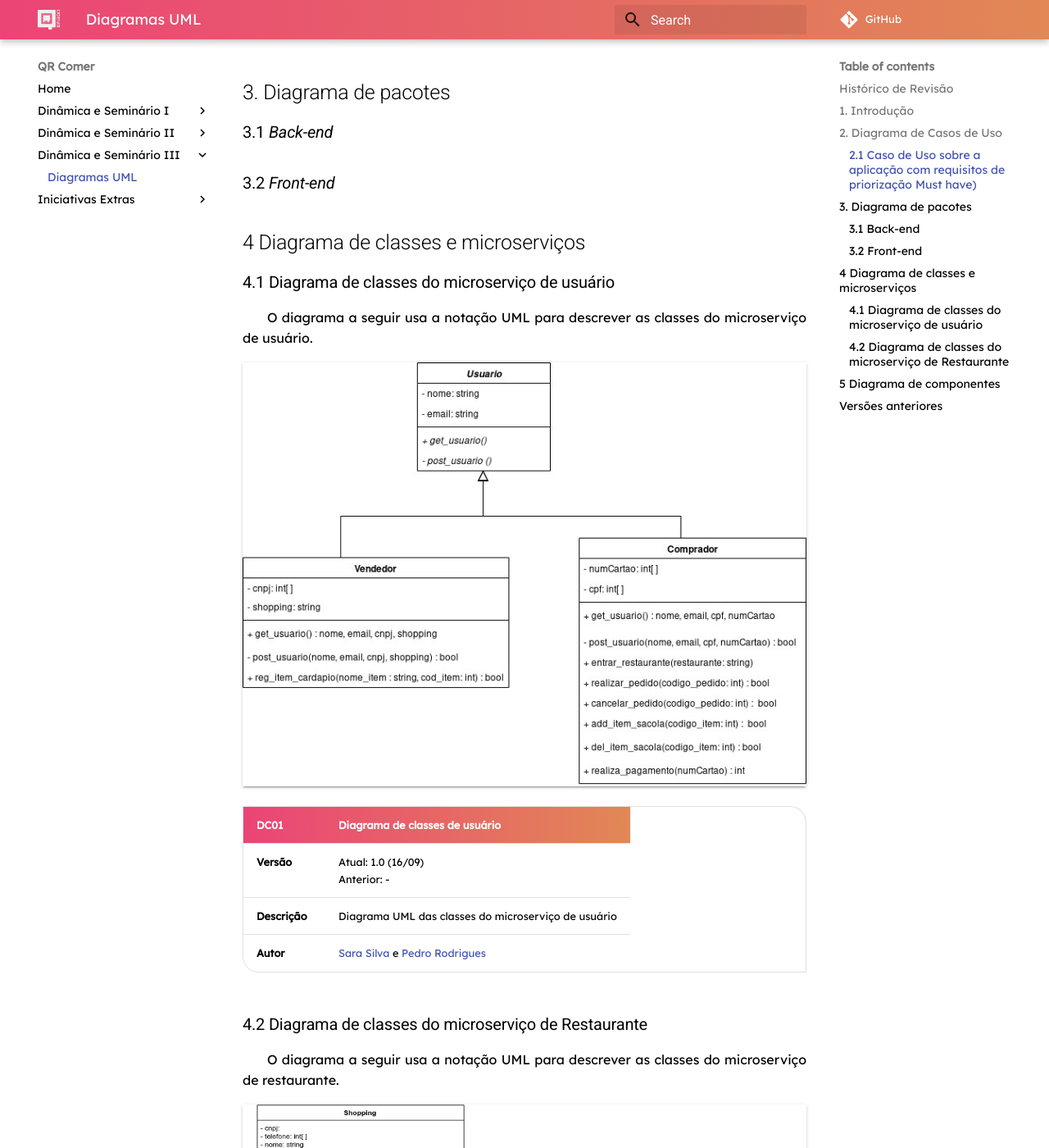
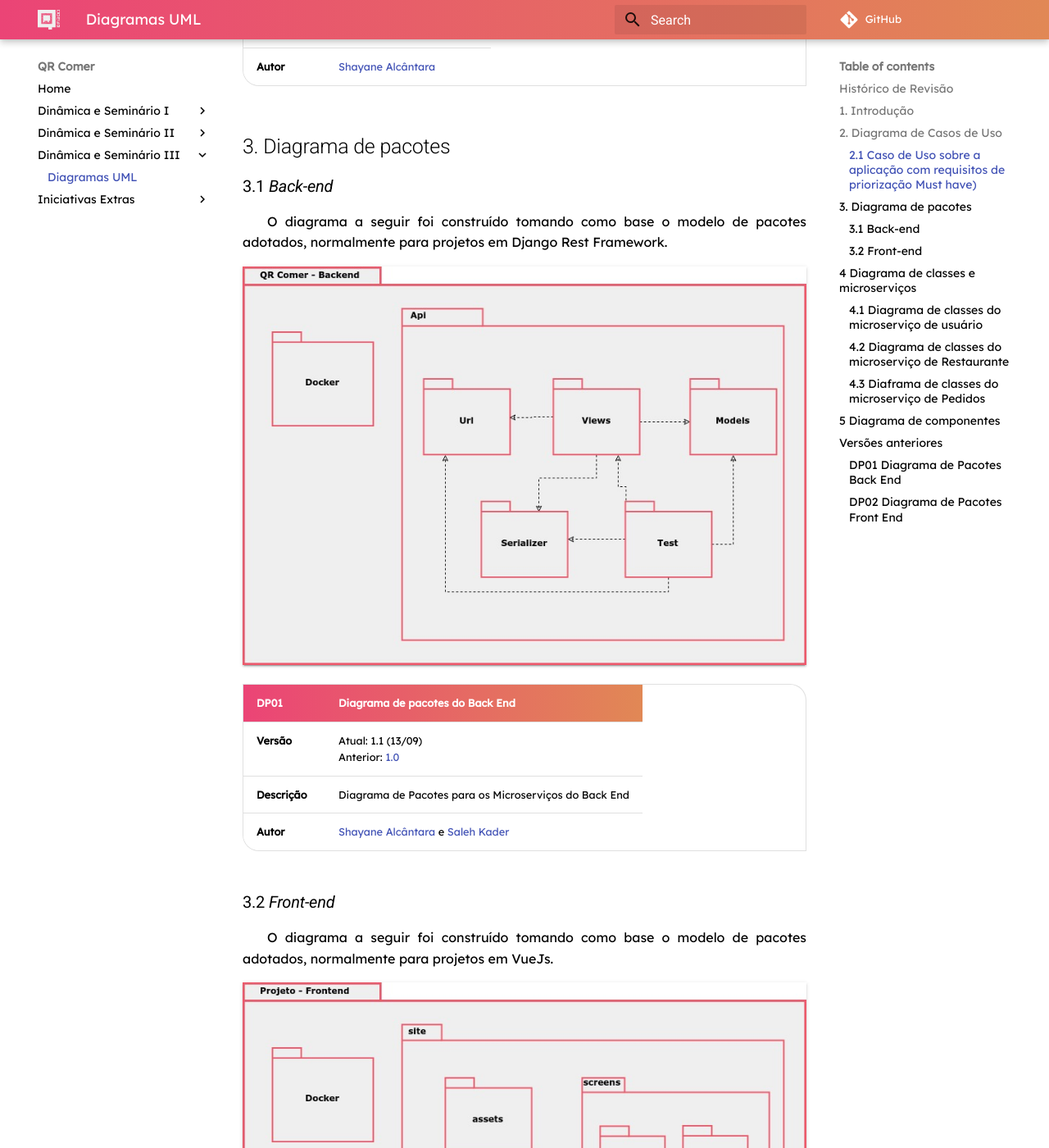
Before and after one commit to fga-desenho-2019-2/Wiki, an MkDocs documentation site: the page built from docs/seminario3/diagramas_uml.md, in a window 1280 px wide and 1400 px high, scrolled down 1310 px. Shown: the whole window at 82% size. Built offline with MkDocs 1.6.1 and Material for MkDocs 9.7.7, drawn with Linux system fonts in a browser that asks for light colours; some web fonts are replaced; comment, search, counter and statistics services are not loaded; old or Windows-style settings are respelled for this version of MkDocs; some of the changed text lies outside the part shown.

Commit message:
Add Package Diagrams and Order Class Diagram
Co-authored-by: Shayane Alcantara <shayaneliebe@gmail.com>
Co-authored-by: Matheus Blanco <msallesblanco@gmail.com>

```diff
--- a/docs/seminario3/diagramas_uml.md
+++ b/docs/seminario3/diagramas_uml.md
@@ -4,7 +4,9 @@
 |-|-|-|-|
 |12/09/2019|0.1|Criação do documento, e adição da estrutura e diagramas de pacote|[Shayane Alcântara](https://github.com/shayanealcantara)|
 |15/09/2019|0.2|Adição da 1ª versão do caso de uso sobre a aplicação|[Shayane Alcântara](https://github.com/shayanealcantara)|
-|16/09/2019|0.3|Adição da 1ª versão do diagrama de classe do microserviço de usuário |[Sara Silva](https://github.com/silvasara)|
+|15/09/2019|0.3|Adição da 1ª versão do diagrama de classe do microserviço de usuário |[Sara Silva](https://github.com/silvasara)|
+|15/09/2019|0.4|Adição do Diagrama de Pacotes do Front e do Back End e Adição do Diagrama de Classe de Pedidos|[Saleh Kader](https://github.com/devsalula)|
+
 
 ## 1. Introdução
 
@@ -29,9 +31,28 @@
 
 ### 3.1 _Back-end_
 
+O diagrama a seguir foi construído tomando como base o modelo de pacotes adotados, normalmente para projetos em Django Rest Framework.
+
+![diagrama-pacotes-back](../images/diagramas-uml/package_diagram_backend-v1_1.jpg)
+
+|**DP01** | **Diagrama de pacotes do Back End**  |
+|--|--|
+| **Versão**| Atual: 1.1 (13/09) <br> Anterior: [1.0](#dp01-diagrama-de-pacotes-back-end) |
+| **Descrição** | Diagrama de Pacotes para os Microserviços do Back End |
+|**Autor**| [Shayane Alcântara](https://github.com/shayanealcantara) e [Saleh Kader](https://github.com/devsalula)|
+
 
 ### 3.2 _Front-end_
 
+O diagrama a seguir foi construído tomando como base o modelo de pacotes adotados, normalmente para projetos em VueJs.
+
+![diagrama-pacotes-front](../images/diagramas-uml/package_diagram_front-v1_1.jpg)
+
+|**DP02** | **Diagrama de pacotes do Front End**  |
+|--|--|
+| **Versão**| Atual: 1.1 (13/09) <br> Anterior: [1.0](#dp02-diagrama-de-pacotes-front-end) |
+| **Descrição** | Diagrama de Pacotes para o Front End |
+|**Autor**| [Shayane Alcântara](https://github.com/shayanealcantara)|
 
 ## 4 Diagrama de classes e microserviços
 
@@ -59,6 +80,38 @@
 | **Descrição** | Diagrama UML das classes do microserviço de restaurante |
 |**Autor**| [Elias Bernardo](https://github.com/ebmm01) e [Leonardo Barreiros](https://github.com/leossb36)|
 
+### 4.3 Diaframa de classes do microserviço de Pedidos
+
+O diagrama a seguir usa a notação UML para descrever as classes do microserviço de restaurante.
+
+![classes-pedidos](../images/diagramas-uml/class_diagram_order_v1.jpg)
+
+|**DC03** | **Diagrama de classes de pedidos**  |
+|--|--|
+| **Versão**| Atual: 1.0 (13/09) <br> Anterior: - |
+| **Descrição** | Diagrama UML das classes do microserviço de pedidos |
+|**Autor**| [Matheus Blanco](https://github.com/MatheusBlanco)|
+
 ## 5 Diagrama de componentes
 
 ## Versões anteriores
+
+### DP01 Diagrama de Pacotes Back End
+
+![diagrama-pacotes-back](../images/diagramas-uml/package_diagram_backend-v1.jpg)
+
+|**DP01** | **Diagrama de pacotes do Back End**  |
+|--|--|
+| **Versão**| Atual: 1.0 (12/09) <br> Anterior: - |
+| **Descrição** | Diagrama de Pacotes para os Microserviços do Back End |
+|**Autor**| [Shayane Alcântara](https://github.com/shayanealcantara)|
+
+### DP02 Diagrama de Pacotes Front End
+
+![diagrama-pacotes-front](../images/diagramas-uml/package_diagram_front-v1.jpg)
+
+|**DP02** | **Diagrama de pacotes do Front End**  |
+|--|--|
+| **Versão**| Atual: 1.0 (12/09) <br> Anterior: - |
+| **Descrição** | Diagrama de Pacotes para o Front End |
+|**Autor**| [Shayane Alcântara](https://github.com/shayanealcantara)|
```
Also changed, not shown: docs/images/diagramas-uml/class_diagram_order_v1.jpg (added), docs/images/diagramas-uml/package_diagram_backend-v1_1.jpg (added), docs/images/diagramas-uml/package_diagram_front-v1_1.jpg (added).
